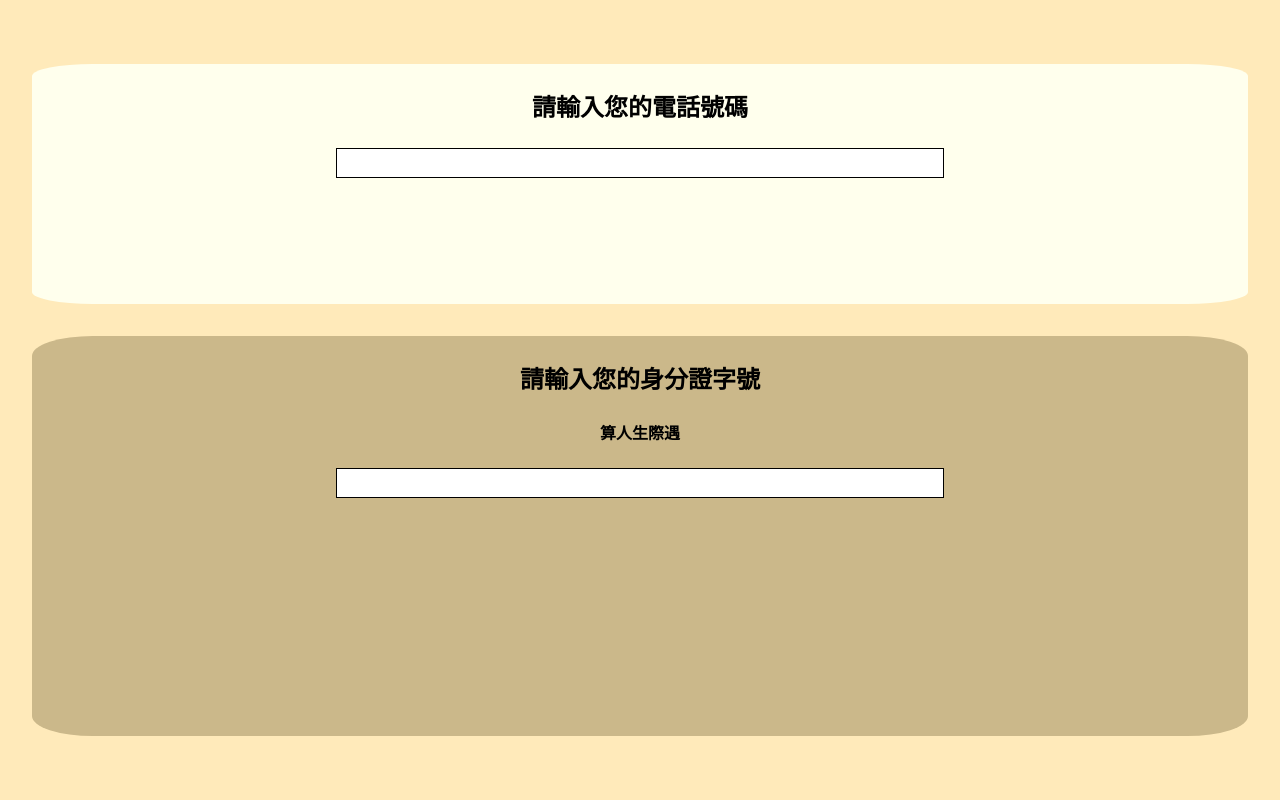
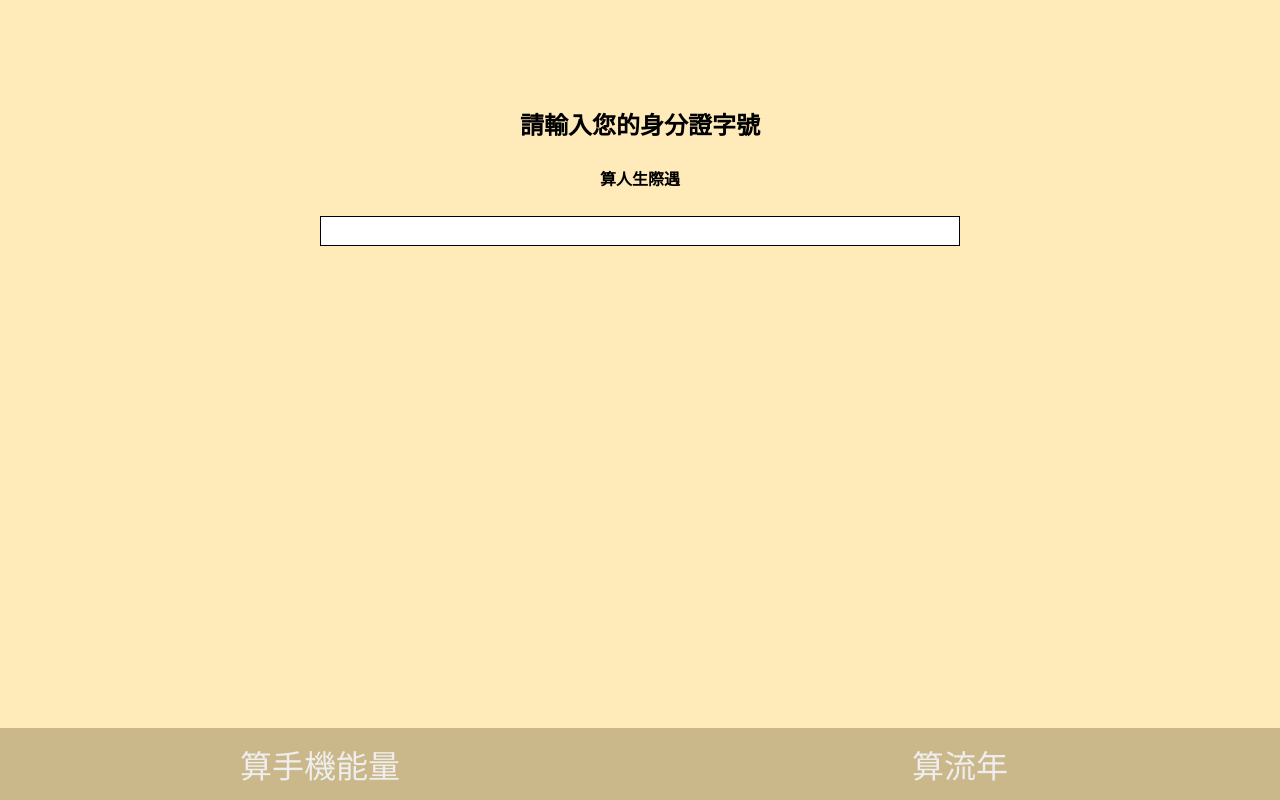
Before and after one commit to ZhaoHouLin/yijinnumber, a Vue app: page /#/IDNumber in a window 1280 px wide. Before the commit this address led to /#/PhoneNumber. Built offline with nearby package versions, Linux system fonts and the light colour scheme.

Commit message:
use props & emit

```diff
--- a/src/App.vue
+++ b/src/App.vue
@@ -1,26 +1,10 @@
 <template lang='pug'>
   #app
-    .phoneInfo
-      h2 請輸入您的電話號碼
-      h4
-      input#phoneNum(type="number" maxlength=10 v-model='phoneNum' @input='phoneCheck')
-      .phoneResult
-        .resultText(v-for='result in phoneResult')
-          h3 {{result[0]}}
-          h4 {{result[1]}}
-
-    .idInfo
-      h2 請輸入您的身分證字號
-      h4 算人生際遇
-      input#idNum(type="text" maxlength=10 v-model='idNum' @input='idCheck')
-      .idResult
-        .idResultText(v-for='(result,id) in idResult')
-          h3 {{result[0]}}
-          h4 {{result[1]}}
-          h3 {{idResultLimit(id)[0]}}
-          h3 |
-          h3 {{idResultLimit(id)[1]}}
-          h4 歲
+    transition(name='page' mode='out-in')
+      router-view(:phoneResult='phoneResult' @phoneCheck='phoneCheck' :idResult='idResult' :idResultLimit='idResultLimit' @idCheck='idCheck')
+    .list
+      router-link(to='/PhoneNumber') 算手機能量
+      router-link(to='/IDNumber') 算流年
 </template>
 
 
@@ -250,9 +234,6 @@ export default {
       return [lowerLimit,upperLimit]
     }
   },
-  comuted() {
-
-  }
 
 }
 </script>
@@ -271,9 +252,7 @@ dark_color = #cbb88a
   flexCenter()
   flex-direction column
   .phoneInfo,.idInfo
-    border-radius 5%
-    margin 0 4%
-    padding 2vh 0
+    margin-top: 10vh
     flexCenter(flex-start,center)
     flex-direction column
     h2
@@ -284,32 +263,28 @@ dark_color = #cbb88a
       font-size 1rem
       size(50%,30px)
       margin 2% 0
+  .list
+    size(100%,10vh)
+    flexCenter()
+    a
+      size(50%,100%)
+      flexCenter()
+      // border 1px solid #000
+      text-decoration none
+      font-size 4vh
+      color #eee
+      background-color dark_color
+      &:focus
+        background-color light_color
+        color black
 
-  .phoneInfo
-    margin-bottom 4vh
-    background-color light_color
-    size(95%,30vh)
-    .phoneResult
-      flexCenter()
-      .resultText
-        margin 0 8px
-        h4
-          -webkit-writing-mode vertical-lr
-          writing-mode vertical-lr
 
-  .idInfo
-    background-color dark_color
-    size(95%,50vh)
-    .idResult
-      flexCenter()
-      .idResultText
-        margin 0 8px
-        h3,h4,h5
-          margin 2px 0
-          text-align center
-        h4
-          -webkit-writing-mode vertical-lr
-          writing-mode vertical-lr
+.page-enter-active,.page-leave-active
+  transition 0.5s
+.page-enter,.page-leave-to
+  opacity 0
+
+
 
 @media screen and (min-width: 1024px)
   #app
--- /dev/null
+++ b/src/components/IDNumber.vue
@@ -0,0 +1,47 @@
+
+
+<script>
+export default {
+  props: {
+    idResult: Array,
+    idResultLimit: Function
+  },
+  methods: {
+    idCheck(e) {
+      this.$emit('idCheck',e)
+    }
+  }
+}
+</script>
+
+<template lang='pug'>
+.idInfo
+  h2 請輸入您的身分證字號
+  h4 算人生際遇
+  input#idNum(type="text" maxlength=10 @input='idCheck')
+  .idResult
+    .idResultText(v-for='(result,id) in idResult')
+      h3 {{result[0]}}
+      h4 {{result[1]}}
+      h3 {{idResultLimit(id)[0]}}
+      h3 |
+      h3 {{idResultLimit(id)[1]}}
+      h4 歲
+</template>
+
+<style lang='stylus' scoped>
+@import '../assets/cssSetting.styl'
+.idInfo
+  background-color dark_color
+  size(100%,90vh)
+  .idResult
+    flexCenter()
+    .idResultText
+      margin 0 8px
+      h3,h4,h5
+        margin 2px 0
+        text-align center
+      h4
+        -webkit-writing-mode vertical-lr
+        writing-mode vertical-lr
+</style>
--- /dev/null
+++ b/src/components/PhoneNumber.vue
@@ -0,0 +1,44 @@
+
+
+<script>
+export default {
+  props: {
+    phoneResult: Array
+  },
+  methods: {
+    phoneCheck(e) {
+      this.$emit('phoneCheck',e)
+    }
+  },
+  mounted() {
+
+  }
+
+}
+</script>
+
+
+<template lang='pug'>
+.phoneInfo
+  h2 請輸入您的電話號碼
+  h4
+  input#phoneNum(type="text" maxlength=10 @input='phoneCheck')
+  .phoneResult
+    .resultText(v-for='result in phoneResult')
+      h3 {{result[0]}}
+      h4 {{result[1]}}
+</template>
+
+<style lang='stylus' scoped>
+@import '../assets/cssSetting.styl'
+.phoneInfo
+  background-color light_color
+  size(100%,90vh)
+  .phoneResult
+    flexCenter()
+    .resultText
+      margin 0 8px
+      h4
+        -webkit-writing-mode vertical-lr
+        writing-mode vertical-lr
+</style>
--- a/src/router/index.js
+++ b/src/router/index.js
@@ -10,12 +10,14 @@ Vue.use(VueRouter)
     // component: Home
   },
   {
-    path: '/about',
-    name: 'About',
-    // route level code-splitting
-    // this generates a separate chunk (about.[hash].js) for this route
-    // which is lazy-loaded when the route is visited.
-    component: () => import(/* webpackChunkName: "about" */ '../views/About.vue')
+    path: '/PhoneNumber',
+    name: 'PhoneNumber',
+    component: () => import('../components/PhoneNumber.vue'),
+  },
+  {
+    path: '/IDNumber',
+    name: 'IDNumber',
+    component: () => import('../components/IDNumber.vue')
   }
 ]
 
--- a/src/views/About.vue
+++ /dev/null
@@ -1,5 +0,0 @@
-<template>
-  <div class="about">
-    <h1>This is an about page</h1>
-  </div>
-</template>
```
Also changed, not shown: src/main.js (+7 -0 lines), src/views/Home.vue (deleted, +0 -18 lines).
